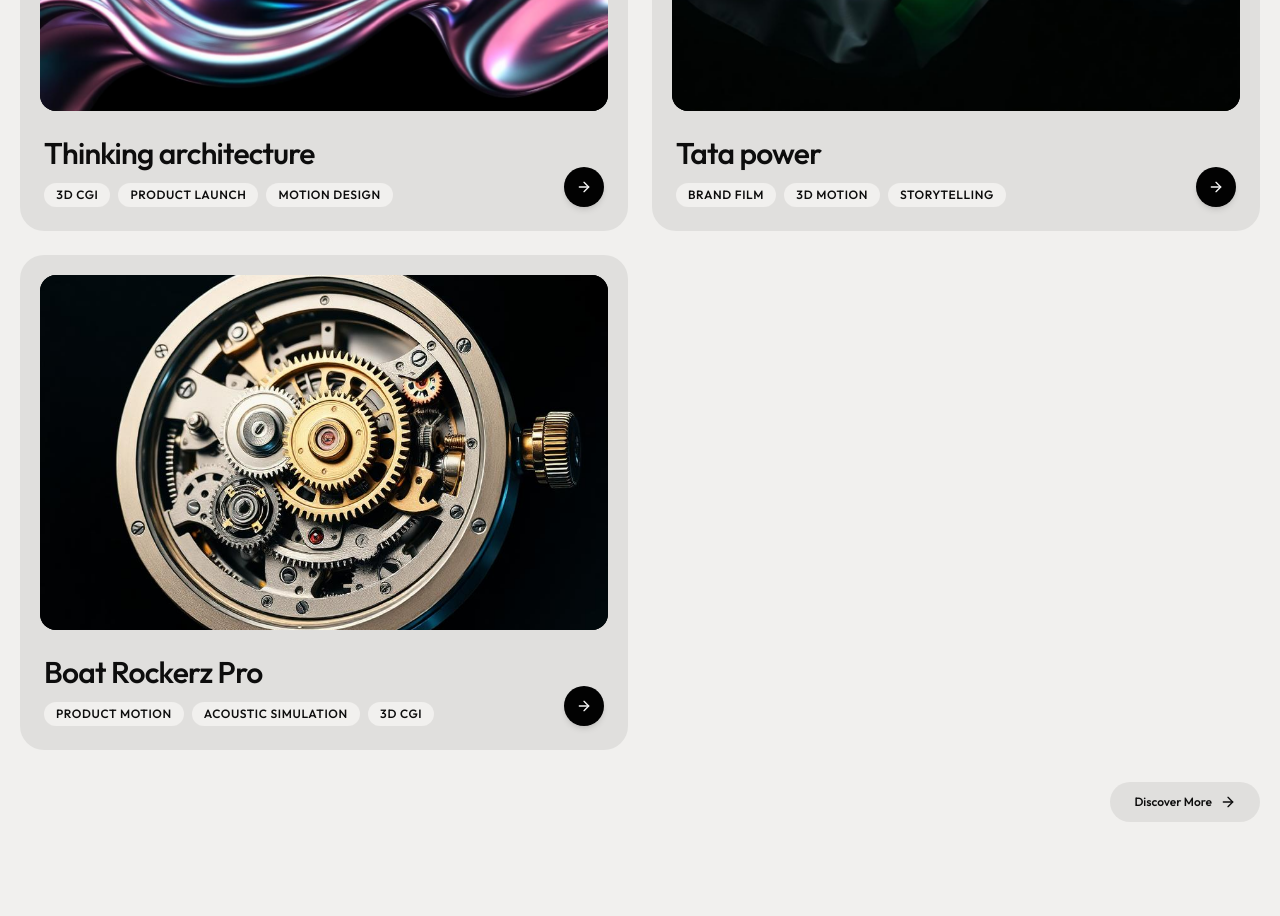
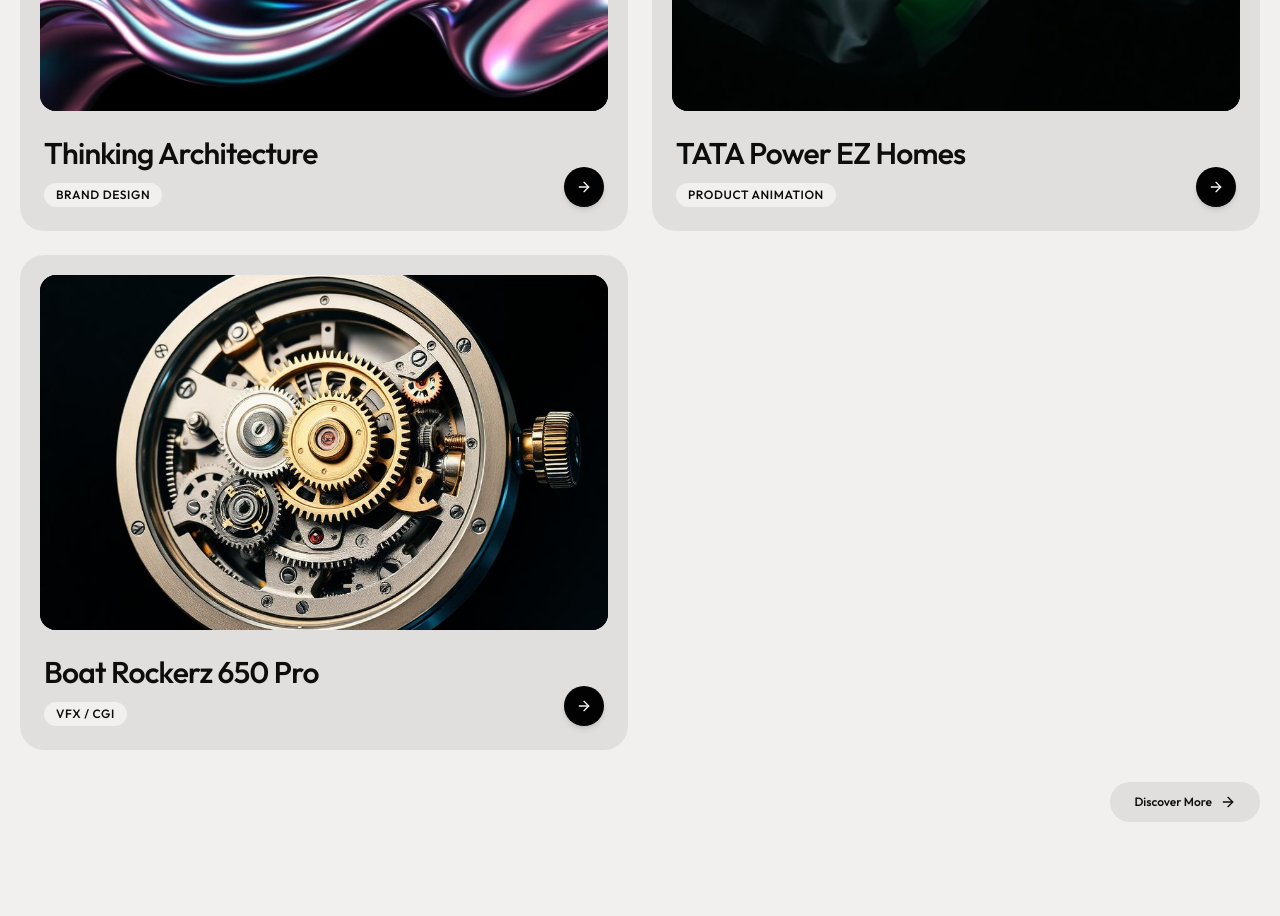
Before and after one commit to pixelgridstudios/PGS-Website-v1, a React (Vite) app: page / in a window 1280 px wide. Shown: the part 1800-2716 px from the top of the page. Built offline with nearby package versions, Linux system fonts and the light colour scheme.

Commit message:
Rename projects with specific capitalization and assign exact categories (Brand Design, Product Animation, VFX / CGI) while disabling all other filters

```diff
--- a/src/data/content.ts
+++ b/src/data/content.ts
@@ -32,39 +32,39 @@ export interface StatItem {
 export const highlightedProjects: Project[] = [
   {
     id: "thinking-architecture",
-    title: "Thinking architecture",
+    title: "Thinking Architecture",
     image: "/assets/chrono-morph-Db8Qrzc2.jpg",
     width: 1200,
     height: 800,
-    tags: ["Product Launch", "3D Animation"],
+    tags: ["Brand Design"],
   },
   {
-    id: "tata-power",
-    title: "Tata power",
+    id: "tata-power-ez-homes",
+    title: "TATA Power EZ Homes",
     image: "/assets/void-textiles-DxX08qfd.jpg",
     width: 1200,
     height: 800,
-    tags: ["Brand Film", "Product System"],
+    tags: ["Product Animation"],
   },
 ];
 
 export const allProjects: Project[] = [
   {
     id: "thinking-architecture",
-    title: "Thinking architecture",
-    meta: "Product Launch A 3D Animation",
+    title: "Thinking Architecture",
+    meta: "Brand Design",
     image: "/assets/chrono-morph-Db8Qrzc2.jpg",
   },
   {
-    id: "tata-power",
-    title: "Tata power",
-    meta: "Brand Film A Product System",
+    id: "tata-power-ez-homes",
+    title: "TATA Power EZ Homes",
+    meta: "Product Animation",
     image: "/assets/void-textiles-DxX08qfd.jpg",
   },
   {
-    id: "boat-rockerz-pro",
-    title: "Boat Rockerz Pro",
-    meta: "Product Motion A Short-form",
+    id: "boat-rockerz-650-pro",
+    title: "Boat Rockerz 650 Pro",
+    meta: "VFX / CGI",
     image: "/assets/precision-archive-D1t0VcXE.jpg",
   },
 ];
@@ -185,9 +185,7 @@ export const socialLinks = [
 ];
 
 export const projectTypes = [
-  "Product Launch Film",
-  "Brand Film",
-  "3D Visualization",
-  "Live Visuals",
-  "Social & Digital Motion",
+  "Brand Design",
+  "Product Animation",
+  "VFX / CGI",
 ];
--- a/src/data/projects.ts
+++ b/src/data/projects.ts
@@ -46,12 +46,12 @@ export const projects: ProjectData[] = [
   {
     id: "01",
     slug: "thinking-architecture",
-    title: "Thinking architecture",
+    title: "Thinking Architecture",
     subtitle: "High-Fidelity 3D Product System",
     client: "Global Tech",
     year: "2024",
-    category: "Product Launch",
-    tags: ["Product Motion", "3D CGI", "Hardware Visualization"],
+    category: "Brand Design",
+    tags: ["Brand Design", "3D CGI", "Hardware Visualization"],
     award: "Featured on Motionographer",
     behanceUrl: "https://www.behance.net/search/projects?search=3d+motion",
     vimeoUrl: "https://vimeo.com/1184766382",
@@ -60,7 +60,7 @@ export const projects: ProjectData[] = [
     heroVideo: "/assets/hero-bg.mp4",
     heroVideoPoster: "/assets/chrono-morph-Db8Qrzc2.jpg",
     brief: {
-      title: "Thinking architecture – Precision at Scale",
+      title: "Thinking Architecture – Precision at Scale",
       description: [
         "A deep dive into structural and aesthetic engineering, blending 3D visualization with cinematic lighting.",
         "The project explores abstract mechanics and product architecture, communicating complex features through seamless motion.",
@@ -87,26 +87,26 @@ export const projects: ProjectData[] = [
       { role: "3D Animation", names: ["Pixel Grid Studios"] },
     ],
     nextProject: {
-      slug: "tata-power",
-      title: "Tata power",
-      meta: "Brand Film A Product System",
+      slug: "tata-power-ez-homes",
+      title: "TATA Power EZ Homes",
+      meta: "Product Animation",
       thumbnail: "/assets/void-textiles-DxX08qfd.jpg",
     },
   },
   {
     id: "02",
-    slug: "tata-power",
-    title: "Tata power",
+    slug: "tata-power-ez-homes",
+    title: "TATA Power EZ Homes",
     subtitle: "Sustainable Energy Visualization",
     client: "Tata Power",
     year: "2023",
-    category: "Brand Film",
-    tags: ["Energy", "3D Motion", "Sustainability"],
+    category: "Product Animation",
+    tags: ["Product Animation", "3D Motion", "Sustainability"],
     thumbnail: "/assets/void-textiles-DxX08qfd.jpg",
     heroVideo: "/assets/breakdown-loop.mp4",
     heroVideoPoster: "/assets/void-textiles-DxX08qfd.jpg",
     brief: {
-      title: "Tata power – Powering the Future",
+      title: "TATA Power EZ Homes – Powering the Future",
       description: [
         "Visualizing the scale and impact of renewable energy infrastructure through cinematic 3D storytelling.",
         "We designed a modular visual system that highlights clean energy solutions for residential and commercial spaces.",
@@ -125,21 +125,21 @@ export const projects: ProjectData[] = [
       { role: "Lead Designer", names: ["Subhanshu Gajbhiye"] },
     ],
     nextProject: {
-      slug: "boat-rockerz-pro",
-      title: "Boat Rockerz Pro",
-      meta: "Product Motion A Short-form",
+      slug: "boat-rockerz-650-pro",
+      title: "Boat Rockerz 650 Pro",
+      meta: "VFX / CGI",
       thumbnail: "/assets/precision-archive-D1t0VcXE.jpg",
     },
   },
   {
     id: "03",
-    slug: "boat-rockerz-pro",
-    title: "Boat Rockerz Pro",
+    slug: "boat-rockerz-650-pro",
+    title: "Boat Rockerz 650 Pro",
     subtitle: "Next-Gen Audio Drivers & Acoustic Simulation",
     client: "boAt Audio India",
     year: "2023",
-    category: "Product Motion",
-    tags: ["Product Motion", "Acoustic Simulation", "3D CGI", "Short-Form"],
+    category: "VFX / CGI",
+    tags: ["VFX / CGI", "Acoustic Simulation", "3D CGI", "Short-Form"],
     award: "Featured on Behance Motion Graphics",
     behanceUrl: "https://www.behance.net/search/projects?search=boat+audio+3d+motion",
     vimeoUrl: "https://vimeo.com/1184766382",
@@ -148,7 +148,7 @@ export const projects: ProjectData[] = [
     heroVideo: "/assets/render-loop.mp4",
     heroVideoPoster: "/assets/precision-archive-D1t0VcXE.jpg",
     brief: {
-      title: "Boat Rockerz Pro – Bass Physics & Acoustic Motion Design",
+      title: "Boat Rockerz 650 Pro – Bass Physics & Acoustic Motion Design",
       description: [
         "boAt needed a fast, high-impact motion sequence for their flagship wireless launch, focusing on the proprietary bass-boost diaphragm and ultra-low latency.",
         "We visualized sound waves as physical pressure ripples propagating through microscopic acoustic chambers.",
@@ -171,8 +171,8 @@ export const projects: ProjectData[] = [
     ],
     nextProject: {
       slug: "thinking-architecture",
-      title: "Thinking architecture",
-      meta: "Product Launch A 3D Animation",
+      title: "Thinking Architecture",
+      meta: "Brand Design",
       thumbnail: "/assets/chrono-morph-Db8Qrzc2.jpg",
     },
   },
--- a/src/pages/Home.tsx
+++ b/src/pages/Home.tsx
@@ -9,24 +9,24 @@ import { Typewriter } from "../components/Typewriter";
 const highlightedProjects = [
   {
     slug: "thinking-architecture",
-    title: "Thinking architecture",
-    meta: "Product Launch A 3D Animation",
-    image: "/assets/chrono-morph.jpg",
-    tags: ["3D CGI", "Product Launch", "Motion Design"],
+    title: "Thinking Architecture",
+    meta: "Brand Design",
+    image: "/assets/chrono-morph-Db8Qrzc2.jpg",
+    tags: ["Brand Design"],
   },
   {
-    slug: "tata-power",
-    title: "Tata power",
-    meta: "Brand Film A Product System",
-    image: "/assets/void-textiles.jpg",
-    tags: ["Brand Film", "3D Motion", "Storytelling"],
+    slug: "tata-power-ez-homes",
+    title: "TATA Power EZ Homes",
+    meta: "Product Animation",
+    image: "/assets/void-textiles-DxX08qfd.jpg",
+    tags: ["Product Animation"],
   },
   {
-    slug: "boat-rockerz-pro",
-    title: "Boat Rockerz Pro",
-    meta: "Product Motion A Short-form",
-    image: "/assets/precision-archive.jpg",
-    tags: ["Product Motion", "Acoustic Simulation", "3D CGI"],
+    slug: "boat-rockerz-650-pro",
+    title: "Boat Rockerz 650 Pro",
+    meta: "VFX / CGI",
+    image: "/assets/precision-archive-D1t0VcXE.jpg",
+    tags: ["VFX / CGI"],
   },
 ];
 
--- a/src/pages/Work.tsx
+++ b/src/pages/Work.tsx
@@ -6,11 +6,9 @@ import { SpotlightCard } from "../components/SpotlightCard";
 
 const filterCategories = [
   "All",
+  "Brand Design",
   "Product Animation",
-  "Brand Design",
-  "Event Visuals",
-  "Product Motion",
-  "Motion Design",
+  "VFX / CGI",
 ];
 
 export const Work: React.FC = () => {
```
